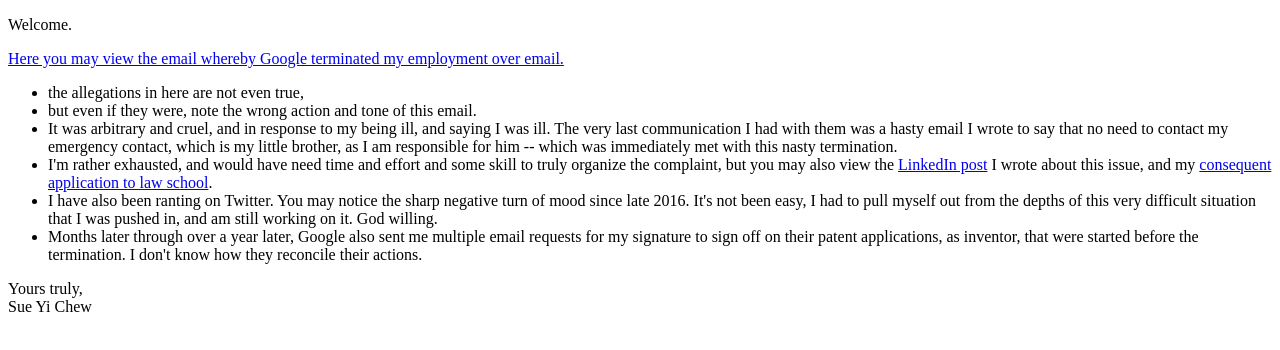
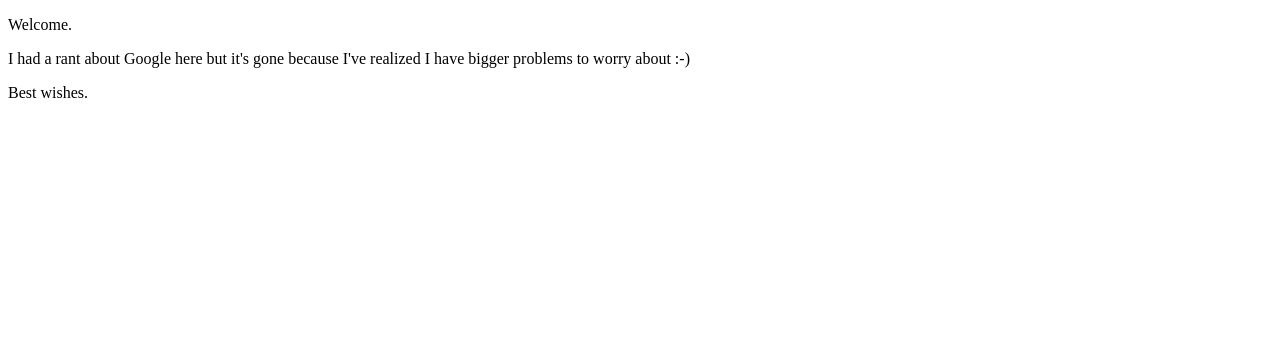
Before and after one commit to sueyic/sueyic.github.io, a plain HTML site: page index.html in a window 1280 px wide. Drawn offline with Linux system fonts and the light colour scheme.

```diff
--- a/index.html
+++ b/index.html
@@ -7,19 +7,10 @@
 <body>
 <p>Welcome.</p>
 <p>
-<a href="documents/google-termination.pdf">Here you may view the email whereby Google terminated my employment over email.</a>
-<ul>
-<li>the allegations in here are not even true,</li>
-<li>but even if they were, note the wrong action and tone of this email.</li>
-<li>It was arbitrary and cruel, and in response to my being ill, and saying I was ill. The very last communication I had with them was a hasty email I wrote to say that no need to contact my emergency contact, which is my little brother, as I am responsible for him -- which was immediately met with this nasty termination.</li>
-<li>I'm rather exhausted, and would have need time and effort and some skill to truly organize the complaint, but you may also view the <a href="https://www.linkedin.com/pulse/recovery-brighter-2018-applying-law-school-sue-yi-chew/">LinkedIn post</a> I wrote about this issue, and my <a href="documents/sueyichew_rutgers_personal_statement.pdf">consequent application to law school</a>.</li>
-<li>I have also been ranting on Twitter. You may notice the sharp negative turn of mood since late 2016. It's not been easy, I had to pull myself out from the depths of this very difficult situation that I was pushed in, and am still working on it. God willing.</li>
-<li>Months later through over a year later, Google also sent me multiple email requests for my signature to sign off on their patent applications, as inventor, that were started before the termination. I don't know how they reconcile their actions.</li>
-</ul>
+I had a rant about Google here but it's gone because I've realized I have bigger problems to worry about :-)
 </p>
-<p>Yours truly,<br/>
-Sue Yi Chew
+<p>
+Best wishes.
 </p>
 </body>
-
 </html>
```
Also changed, not shown: 3 other files.
